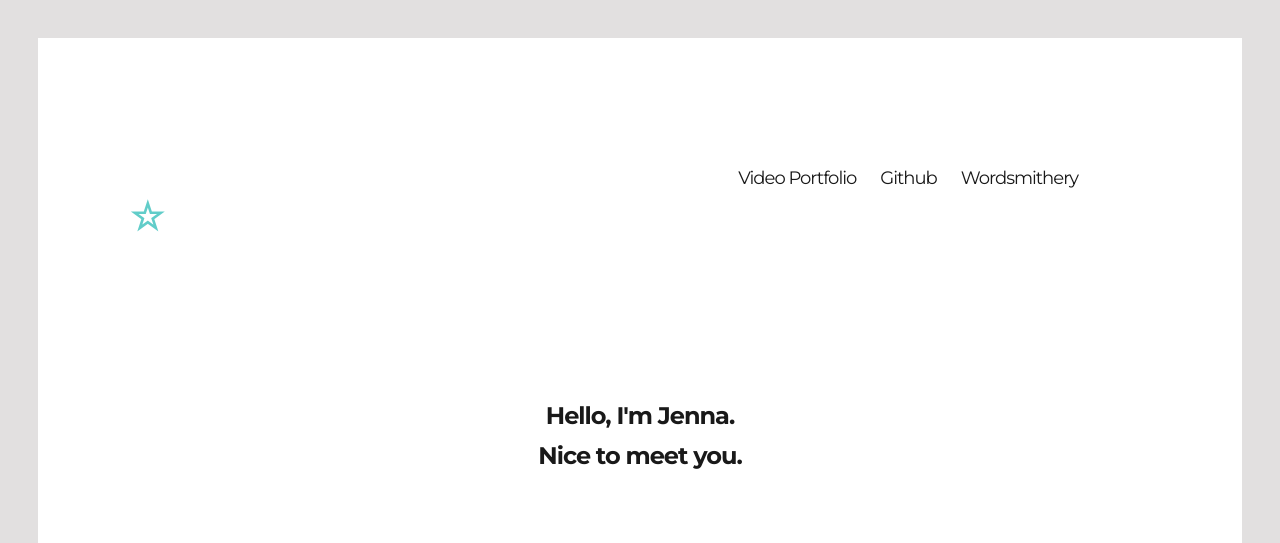
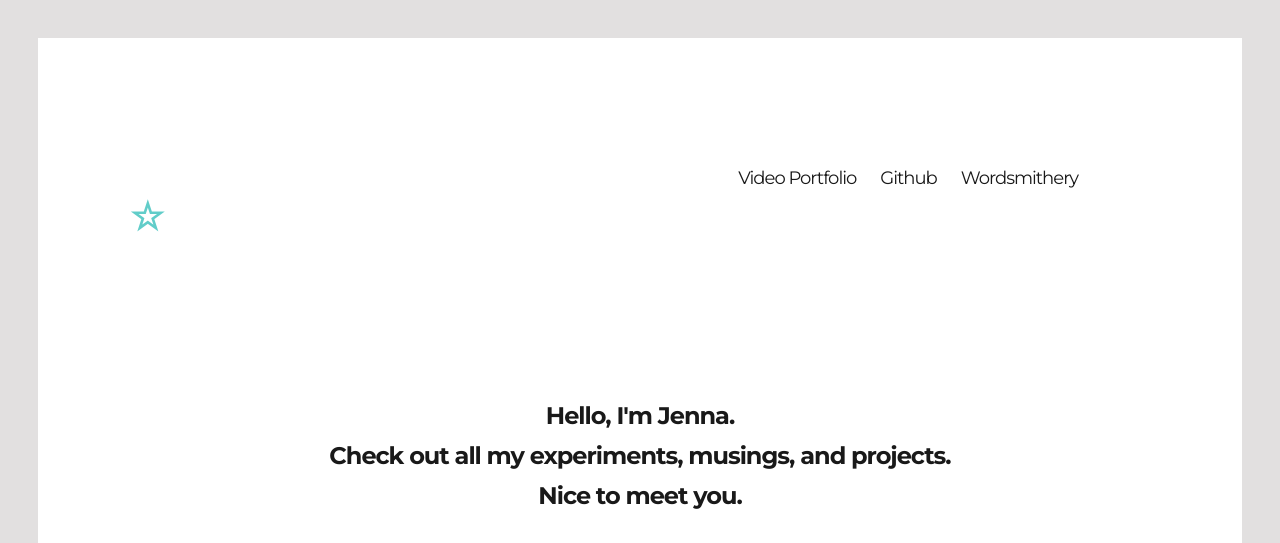
Before and after one commit to thejenweb/jencreates, a plain HTML site: page index.html in a window 1280 px wide. Shown: the top 543 px of the page. Drawn offline with Linux system fonts and the light colour scheme.

Commit message:
Update intro

```diff
--- a/index.html
+++ b/index.html
@@ -72,6 +72,7 @@
                     <div class="content-1330 center-relative">
                         <div class="page-desc">
                           <strong>Hello, I'm Jenna.<strong><br>
+                          <p>Check out all my experiments, musings, and projects.<br>
                           Nice to meet you.</p>
                         </div>
                         <div class="clear"></div>
```
